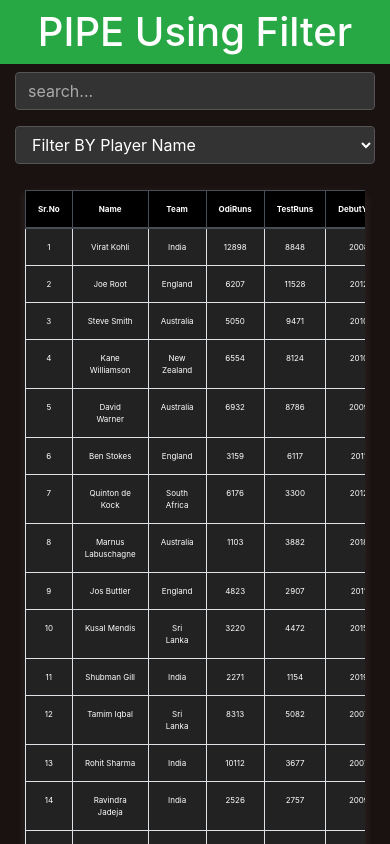
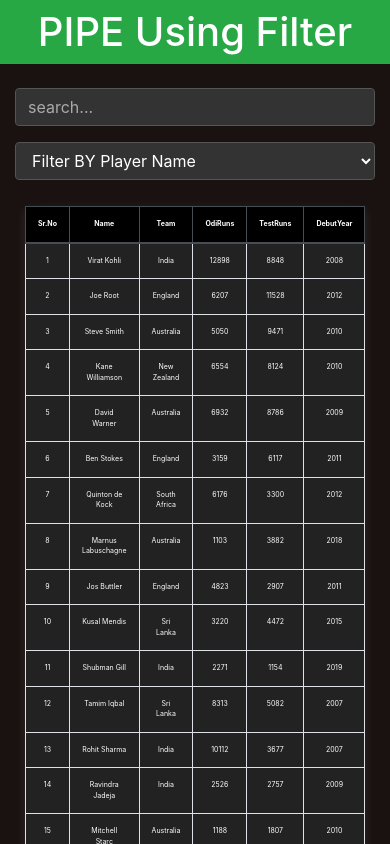
Before and after one commit to Ataar/tdForm, an Angular app: page / in a window 390 px wide. Shown: the top 844 px of the page. Built offline with nearby package versions, Linux system fonts and the light colour scheme.

Commit message:
Updated files with latest changes

```diff
--- a/src/app/app.component.html
+++ b/src/app/app.component.html
@@ -3,7 +3,7 @@
 </h1>
 
 
- <div class="container">
+ <div class="container mt-4">
    <div class="row">
       <div class="col-md-9">
         <div class="form-group">
--- a/src/app/app.component.scss
+++ b/src/app/app.component.scss
@@ -108,7 +108,7 @@ body {
 
 
   .table {
-    font-size: 8px;
+    font-size: 7px;
 
   }
 }
```
